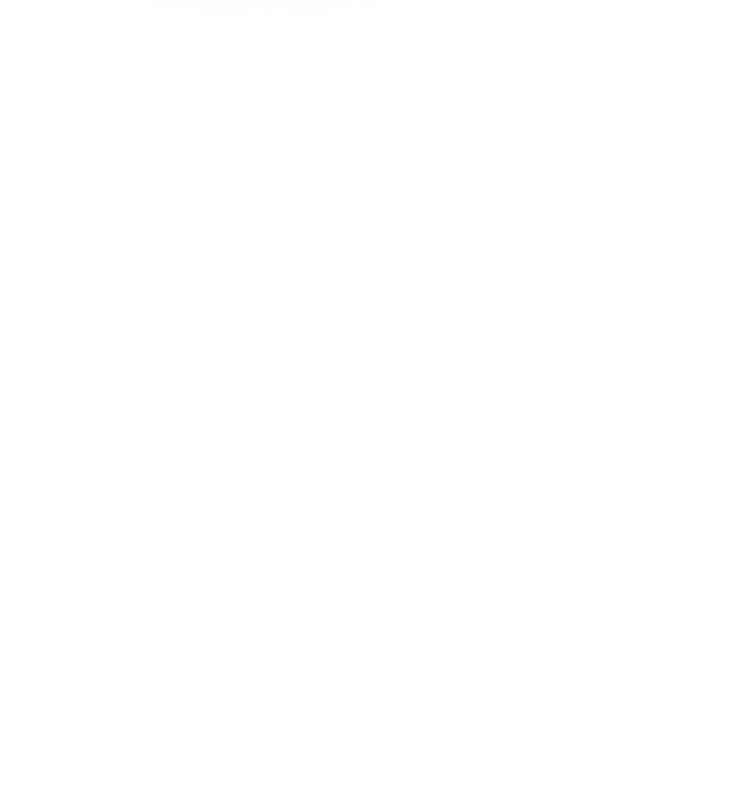
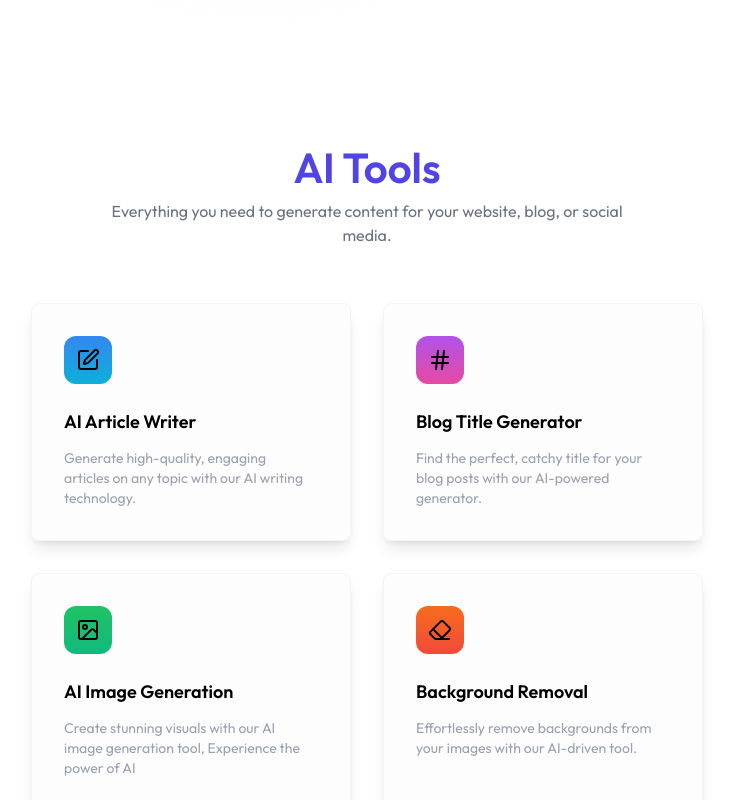
Before and after one commit to Limon00001/nebulagen-ai-saas-platform, a React (Vite) app in the folder client/: page / in a window 1280 px wide. Shown: the part 760-1560 px from the top of the page, without its empty margins (273-1006 px from the left). Before the commit the page ends 800 px from the top, so only its background shows below. Built offline with nearby package versions, Linux system fonts and the light colour scheme; no server answers.

Commit message:
feat(client-tools): implement tool list

```diff
--- /dev/null
+++ b/client/src/components/AiToolList.jsx
@@ -0,0 +1,45 @@
+/**
+ * Author: Monayem Hossain Limon
+ * GitHub: https://github.com/Limon00001
+ * Date: 20 Jul, 2025
+ * @copyright 2025 monayem_hossain_limon
+ */
+
+// External Imports
+import { useUser } from '@clerk/clerk-react';
+import { useNavigate } from 'react-router-dom';
+
+// Internal Imports
+import { AiToolsData } from '../assets/assets';
+
+// List of AI tools
+const AiToolList = () => {
+  const navigate = useNavigate();
+  const { user } = useUser();
+
+  return (
+    <div className="flex flex-wrap justify-center mt-10">
+      {AiToolsData.map((tool, index) => (
+        <div
+          key={index}
+          onClick={() => user && navigate(tool.path)}
+          className="p-8 m-4 max-w-xs rounded-lg bg-[#fdfdfe] shadow-lg border border-gray-100 hover:-translate-y-1 transition-all duration-300 cursor-pointer"
+        >
+          <tool.Icon
+            className="w-12 h-12 p-3 text-whit rounded-xl"
+            style={{
+              background: `linear-gradient(to bottom, ${tool.bg.from}, ${tool.bg.to})`,
+            }}
+          />
+          <h3 className="mt-6 mb-3 text-lg font-semibold">{tool.title}</h3>
+          <p className="text-gray-400 text-sm max-w-[95%]">
+            {tool.description}
+          </p>
+        </div>
+      ))}
+    </div>
+  );
+};
+
+// Export
+export default AiToolList;
--- /dev/null
+++ b/client/src/components/AiTools.jsx
@@ -0,0 +1,35 @@
+/**
+ * Author: Monayem Hossain Limon
+ * GitHub: https://github.com/Limon00001
+ * Date: 20 Jul, 2025
+ * @copyright 2025 monayem_hossain_limon
+ */
+
+// Internal Imports
+import AiToolList from './AiToolList';
+
+// Ai Tools Component
+const AiTools = () => {
+  return (
+    <div className="px-4 sm:px-20 xl:px-32 my-24">
+      {/* Heading */}
+      <div className="text-center">
+        <h2>
+          <span className="text-primary text-[42px] font-semibold">
+            AI Tools
+          </span>
+        </h2>
+        <p className="text-gray-500 max-w-lg mx-auto">
+          Everything you need to generate content for your website, blog, or
+          social media.
+        </p>
+      </div>
+
+      {/* List of AI tools */}
+      <AiToolList />
+    </div>
+  );
+};
+
+// Export
+export default AiTools;
--- a/client/src/pages/Home.jsx
+++ b/client/src/pages/Home.jsx
@@ -6,6 +6,7 @@
  */
 
 // Internal Imports
+import AiTools from '../components/AiTools';
 import Hero from '../components/Hero';
 import Navbar from '../components/Navbar';
 
@@ -15,6 +16,7 @@
     <>
       <Navbar />
       <Hero />
+      <AiTools />
     </>
   );
 };
```
